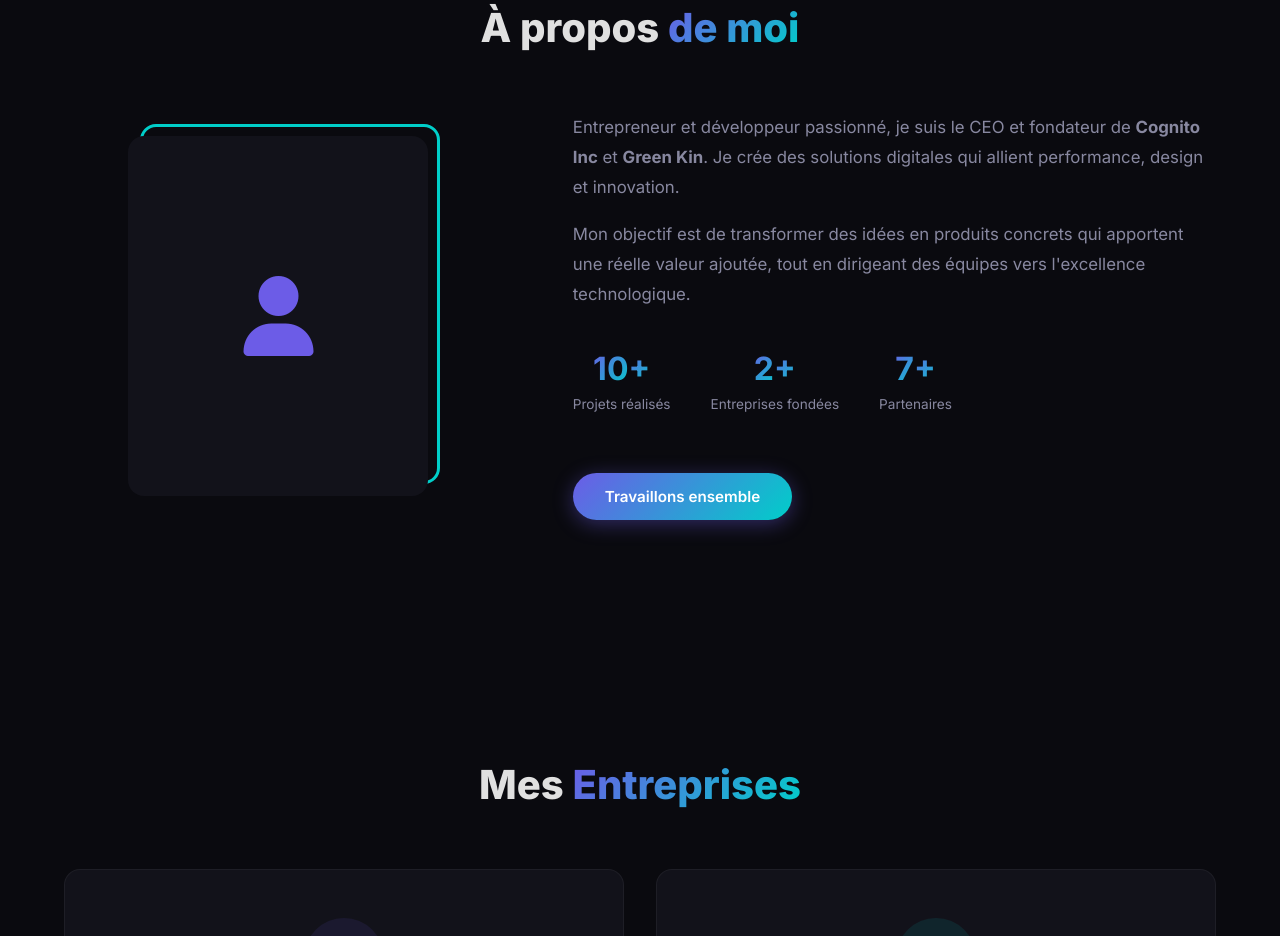
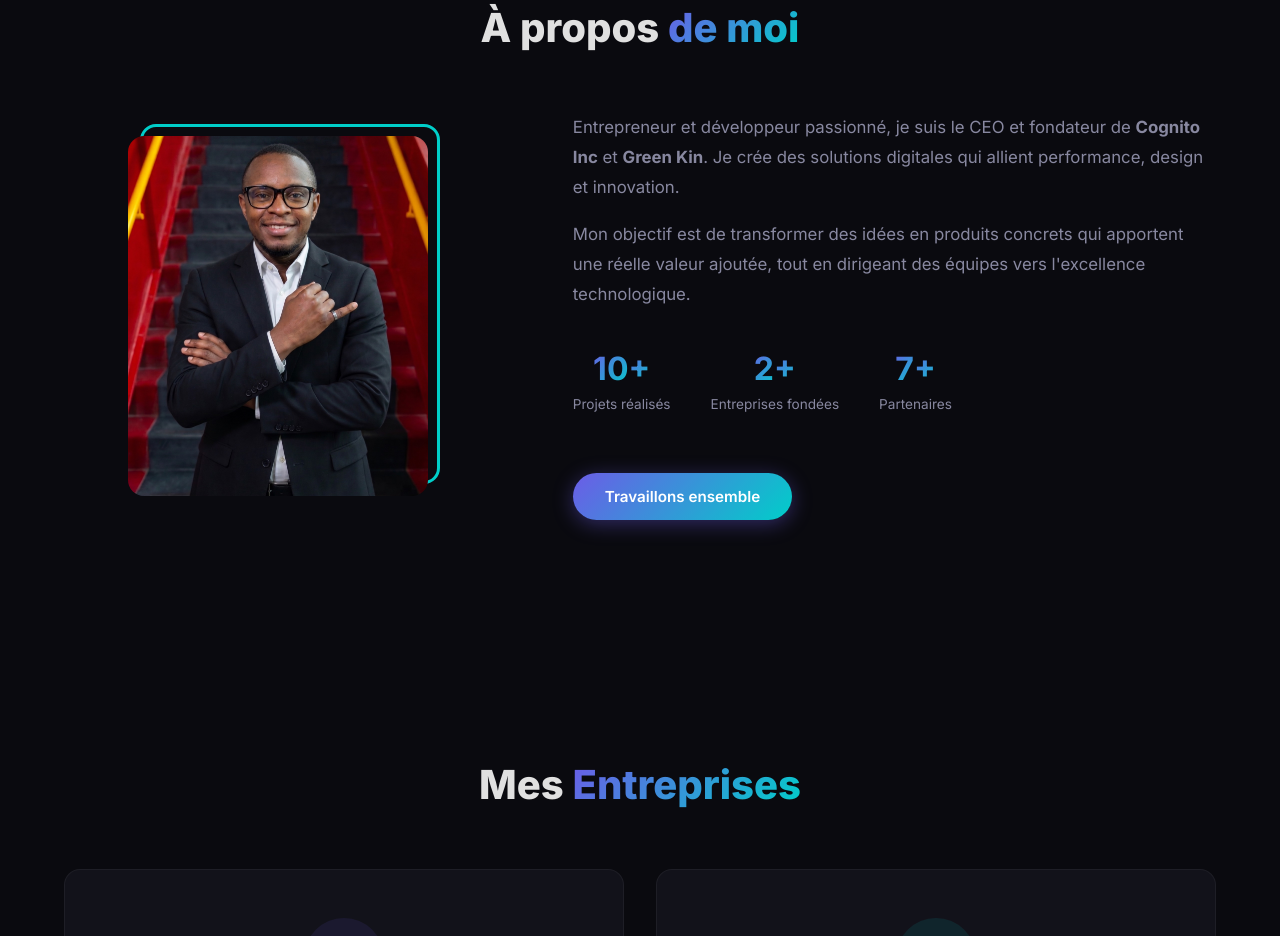
Before and after one commit to JonathanK-N/JonathanKakesa, a website: page public/index.html in a window 1280 px wide. Shown: the part 917-1853 px from the top of the page. Drawn offline with Linux system fonts and the light colour scheme.

Commit message:
add profil

```diff
--- a/public/index.html
+++ b/public/index.html
@@ -73,7 +73,7 @@
             <div class="about-grid">
                 <div class="about-image reveal">
                     <div class="image-wrapper">
-                        <div class="image-placeholder"><i class="fas fa-user"></i></div>
+                        <img src="profile.jpg" alt="Jonathan Kakesa" class="profile-photo">
                         <div class="image-border"></div>
                     </div>
                 </div>
--- a/public/style.css
+++ b/public/style.css
@@ -312,6 +312,14 @@ img { max-width: 100%; }
     display: flex; align-items: center; justify-content: center;
     font-size: 5rem; color: var(--primary);
     position: relative; z-index: 2;
+}
+
+.profile-photo {
+    width: 100%; height: 100%;
+    object-fit: cover;
+    border-radius: var(--radius);
+    position: relative; z-index: 2;
+    display: block;
 }
 
 .image-border {
```
Also changed, not shown: public/profile.jpg (added).
